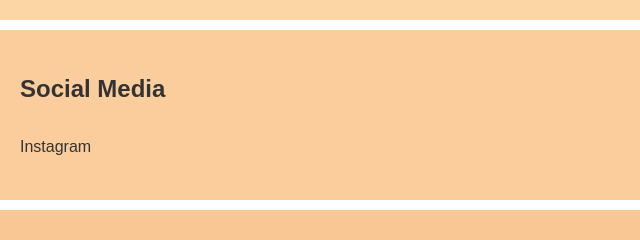
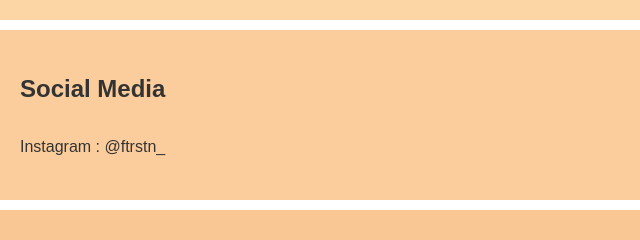
Before and after one commit to EfniResntiana/EfniRestiana.github.io, a plain HTML site: page index.html in a window 1280 px wide. Shown: the part 840-1080 px from the top of the page, 0-640 px from the left. Drawn offline with Linux system fonts and the light colour scheme.

Commit message:
Update index.html

```diff
--- a/index.html
+++ b/index.html
@@ -29,7 +29,7 @@
     <section id="social-media">
         <h2>Social Media</h2>
         <ul>
-            <li><a href="https://www.instagram.com/ftrstn_?igsh=aG92djJ1aHBjYjVt">Instagram</a></li>
+            <li><a href="https://www.instagram.com/ftrstn_?igsh=aG92djJ1aHBjYjVt">Instagram : @ftrstn_ </a></li>
         </ul>
     </section>
     <section id="organisasi">
```
